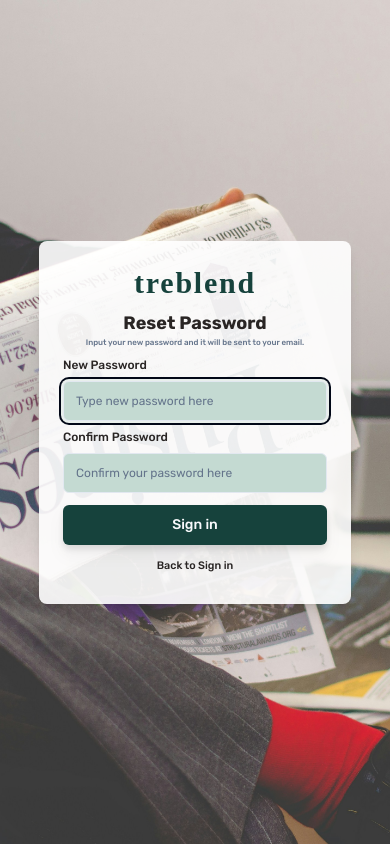
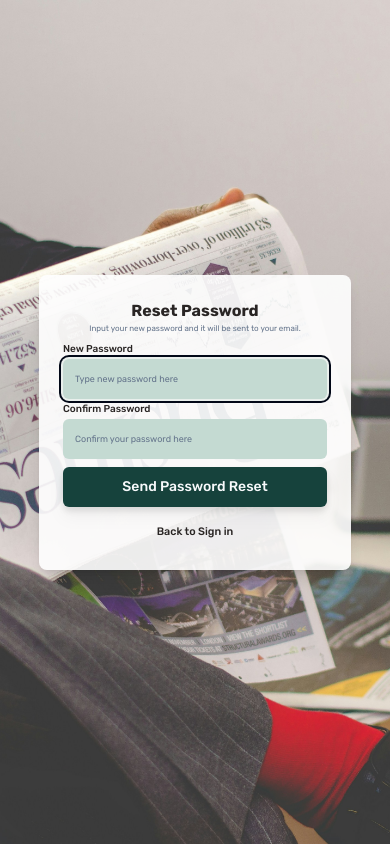
Before and after one commit to paulcaringal13/lending-summary, a React (Vite) app in the folder frontend/: page /forgot-password in a window 390 px wide. Built offline with nearby package versions, Linux system fonts and the light colour scheme; a web font is replaced by a local one.

Commit message:
LS-7 | Responsive and Finished ForgotPasswordPage

```diff
--- a/frontend/index.html
+++ b/frontend/index.html
@@ -2,8 +2,9 @@
 <html lang="en">
   <head>
     <meta charset="UTF-8" />
+    <meta name="viewport" content="width=device-width, initial-scale=1.0" />
+    <meta name="description" content="Treblig's Lending Summary" />
     <link rel="icon" type="image/svg+xml" href="/vite.svg" />
-    <meta name="viewport" content="width=device-width, initial-scale=1.0" />
     <title>Lending Summary</title>
   </head>
   <body>
--- a/frontend/src/components/ui/input.tsx
+++ b/frontend/src/components/ui/input.tsx
@@ -11,7 +11,7 @@
       <input
         type={type}
         className={cn(
-          "flex h-10 w-full rounded-md border border-input bg-background px-3 py-2 text-sm ring-offset-background file:border-0 file:bg-transparent file:text-sm file:font-medium file:text-foreground placeholder:text-muted-foreground focus-visible:outline-none focus-visible:ring-2 focus-visible:ring-ring focus-visible:ring-offset-2 disabled:cursor-not-allowed disabled:opacity-50",
+          "flex h-10 w-full rounded-md border border-input bg-background px-3 py-2 text-[9px] placeholder:text-[9px] sm:text-[11px] sm:placeholder:text-[11px] lg:text-xs lg:placeholder:text-xs xl:text-sm xl:placeholder:text-sm ring-offset-background file:border-0 file:bg-transparent file:text-sm file:font-medium file:text-foreground placeholder:text-muted-foreground focus-visible:outline-none focus-visible:ring-2 focus-visible:ring-ring focus-visible:ring-offset-2 disabled:cursor-not-allowed disabled:opacity-50",
           className
         )}
         ref={ref}
--- a/frontend/src/layout/auth/AuthLayout.tsx
+++ b/frontend/src/layout/auth/AuthLayout.tsx
@@ -1,8 +1,4 @@
-import { Button } from "@/components/ui/button";
-import { Checkbox } from "@/components/ui/checkbox";
-import { Input } from "@/components/ui/input";
-import { Label } from "@/components/ui/label";
-import { NavLink, Outlet } from "react-router-dom";
+import { Outlet } from "react-router-dom";
 
 const AuthLayout = () => {
   return (
--- a/frontend/src/pages/auth/ForgotPasswordPage.tsx
+++ b/frontend/src/pages/auth/ForgotPasswordPage.tsx
@@ -2,57 +2,51 @@
 
 // SHAD
 import { Button } from "@/components/ui/button";
-import { Checkbox } from "@/components/ui/checkbox";
 import { Input } from "@/components/ui/input";
 import { Label } from "@/components/ui/label";
-
-// CUSTOMIZED
-import TextLogo from "@/components/common/TextLogo";
 
 const ForgotPasswordPage = () => {
   return (
     <div className="w-full h-full flex justify-center items-center absolute inset-1/2 -translate-x-1/2 -translate-y-1/2">
-      <div className="flex flex-col p-6 mx-6 rounded-lg shadow-lg h-fit w-[80%] bg-white/90 md:w-[60%] lg:w-[50%] xl:w-[40%] 2xl:w-[30%]">
-        <div className="flex flex-col my-auto gap-2">
-          <TextLogo />
-
-          <div className="flex flex-col text-center">
-            <Label className="text-md font-bold">Reset Password</Label>
-            <Label className="text-[.50rem] leading-3 text-muted-foreground">
+      <div className="flex flex-col gap-1 sm:gap-4 p-6 mx-6 rounded-lg shadow-lg h-fit bg-white/90 w-[80%] sm:w-[60%] lg:w-[50%] xl:w-[40%] 2xl:w-[25%]">
+        <div className="flex flex-col text-center lg:py-2 ">
+          <Label className="text-base sm:text-xl lg:text-3xl font-bold">
+            Reset Password
+          </Label>
+          <Label className="text-[.50rem] sm:text-[.60rem] lg:text-xs font-normal leading-3 text-muted-foreground">
             Input your new password and it will be sent to your email.
           </Label>
         </div>
-
-          <Label className="text-xs sm:text-sm xl:text-base">
+        <div className="flex flex-col sm:gap-1 lg:gap-2">
+          <Label className="text-[10px] sm:text-xs lg:text-sm leading-5">
             New Password
           </Label>
           <Input
             placeholder="Type new password here"
             autoFocus
-            className="bg-accent text-xs sm:text-sm xl:text-base"
+            className="bg-accent border-none"
           />
-          <Label className="text-xs sm:text-sm xl:text-base">
+          <Label className="text-[10px] sm:text-xs lg:text-sm leading-5">
             Confirm Password
           </Label>
           <Input
             placeholder="Confirm your password here"
             type="password"
-            className="bg-accent text-xs sm:text-sm xl:text-base"
+            className="bg-accent border-none"
           />
-
-          <div className="w-full flex flex-col justify-between gap-1 mt-1">
+        </div>
+        <div className="w-full flex flex-col justify-between gap-2 mt-1 lg:mt-0">
           <Button className="drop-shadow-lg hover:bg-primary hover:opacity-90 active:opacity-70 text-sm xl:text-base">
-              Sign in
+            Send Password Reset
           </Button>
           <NavLink
             to="/login"
             className="hover:underline group w-full text-center "
           >
-              <Label className="text-[.6em] group-hover:cursor-pointer group-hover:text-primary sm:text-xs xl:text-sm">
+            <Label className="text-[.6em] sm:text-xs group-hover:cursor-pointer group-hover:text-primary  xl:text-sm">
               Back to Sign in
             </Label>
           </NavLink>
-          </div>
         </div>
       </div>
     </div>
```
Lines whose indentation alone changed are shown as unchanged.
